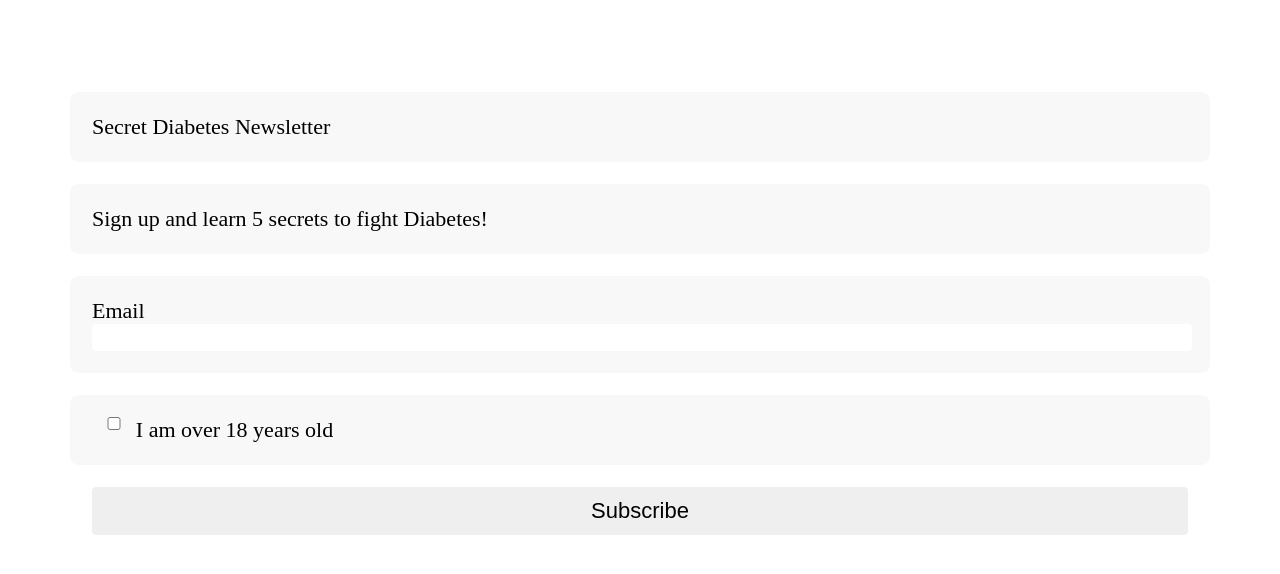
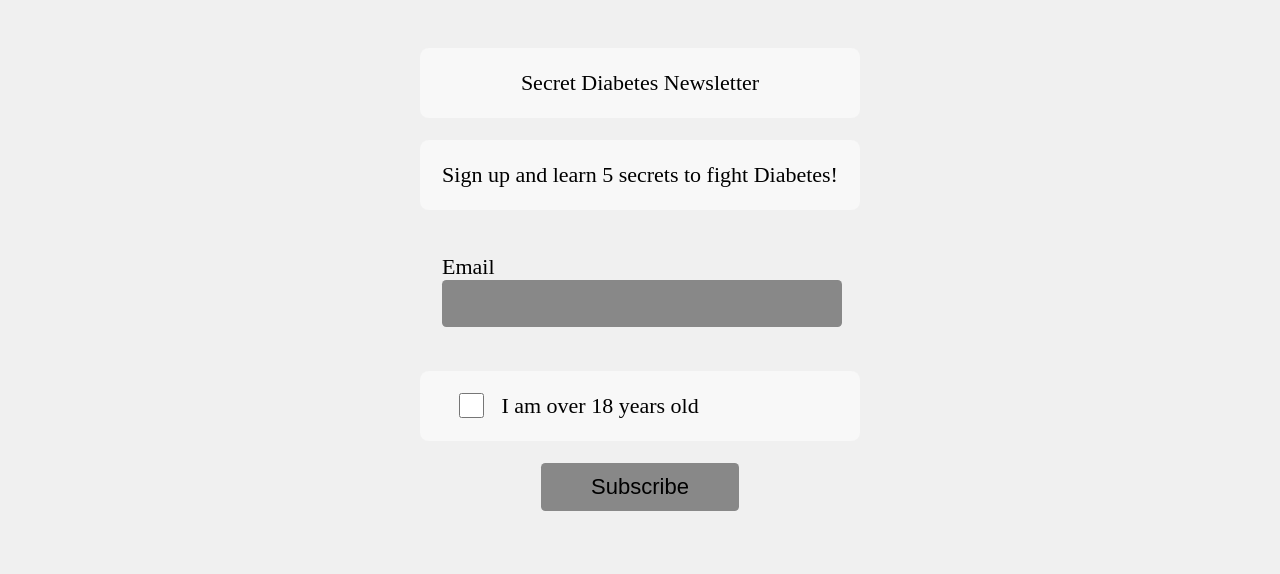
Before and after one commit to AdrianG-ITMD362-Team/lab3, a plain HTML site: page index.html in a window 1280 px wide. Drawn offline with nearby package versions, Linux system fonts and the light colour scheme.

Commit message:
added media query

```diff
--- a/css/screen.css
+++ b/css/screen.css
@@ -196,6 +196,7 @@ html {
   line-height: 1.182em; /* 26px / ~ 120% */
   padding: 1.182em; /* 26px / ~ 120% */
   text-rendering: optimizeLegibility;
+  background-color: #F0F0F0;
 }
 
 label {
@@ -206,13 +207,14 @@ label {
 
 form {
   border-radius: 1em;
-  padding: 2em;
+  width:auto;
+  display: block;
+  margin: auto;
 }
 
 #input-email {
   padding: 1em;
   border-radius: 0.4em;
-  background-color: #F8F8F8;
   margin-top: 1em;
 }
 
@@ -220,6 +222,9 @@ input {
   border-width: 0;
   border-radius: 0.2em;
   width: 100%;
+  padding-bottom: 0.5em;
+  padding-top: 0.5em;
+  background-color: #888888;
 }
 
 #input-age-verification {
@@ -230,8 +235,9 @@ input {
 }
 
 #age-verification {
-  width: 4%;
+  width: 15%;
   float: left;
+  height: 25px;
 }
 
 #input-submit {
@@ -248,6 +254,23 @@ h1, p {
   border-radius: 0.4em;
   background-color: #F8F8F8;
   margin-top: 1em;
+  text-align: center;
 }
 
+@media only screen and (min-width : 720px) {
+  form {
+    display:block;
+    width:20em;
+    margin: auto;
+  }
+
+  #submit {
+    padding: 0.5em;
+    width: 50%;
+    display:block;
+    margin: auto;
+  }
+}
+
+
 /* ===== STATE STYLES ======= */
```
